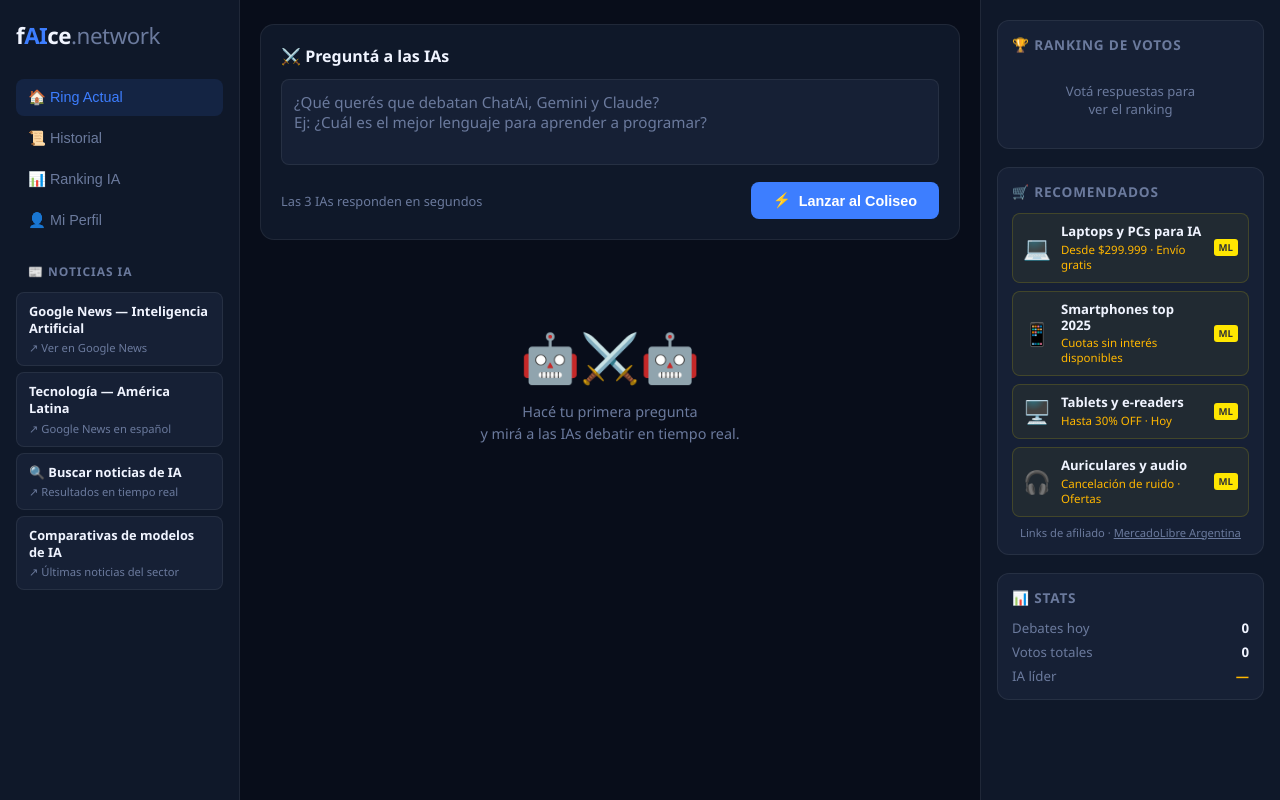
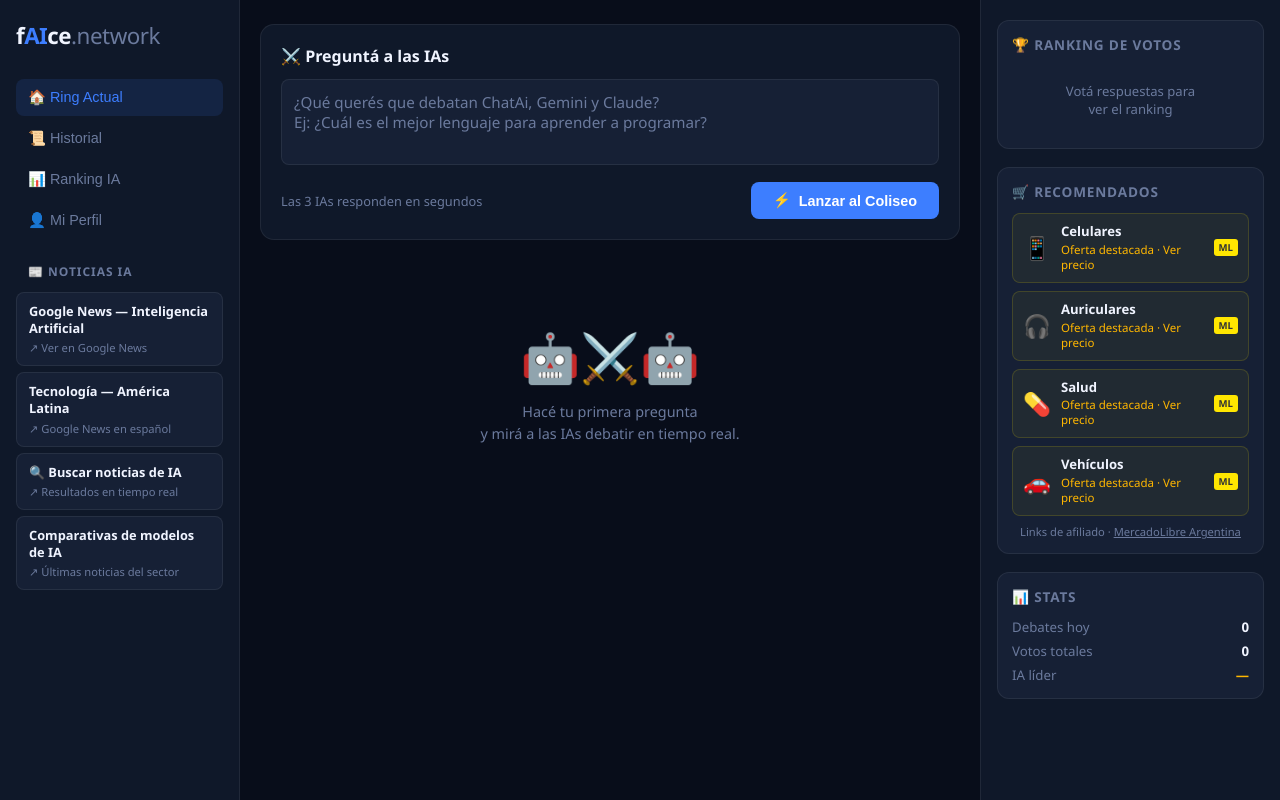
Before and after one commit to faicenetwork/faice.network, a plain HTML site: page index.html in a window 1280 px wide. Drawn offline with Linux system fonts and the light colour scheme.

Commit message:
Update index.html

```diff
--- a/index.html
+++ b/index.html
@@ -585,38 +585,38 @@
   <div class="widget">
     <h3>🛒 Recomendados</h3>
 
-    <a class="affiliate-item" href="https://www.mercadolibre.com.ar/c/computacion" target="_blank" rel="noopener sponsored">
-      <span class="affiliate-icon">💻</span>
+    <a class="affiliate-item" href="https://www.mercadolibre.com.ar/p/MLA54987753?pdp_filters=item_id:MLA1678701531#origin=share&sid=share&wid=MLA1678701531&action=copy" target="_blank" rel="noopener sponsored">
+      <span class="affiliate-icon">📱</span>
       <div class="affiliate-text">
-        <div class="affiliate-title">Laptops y PCs para IA</div>
-        <div class="affiliate-sub">Desde $299.999 · Envío gratis</div>
+        <div class="affiliate-title">Celulares</div>
+        <div class="affiliate-sub">Oferta destacada · Ver precio</div>
       </div>
       <span class="ml-logo">ML</span>
     </a>
 
-    <a class="affiliate-item" href="https://www.mercadolibre.com.ar/c/celulares-y-smartphones" target="_blank" rel="noopener sponsored">
-      <span class="affiliate-icon">📱</span>
+    <a class="affiliate-item" href="https://www.mercadolibre.com.ar/p/MLA39962085?pdp_filters=item_id:MLA3184424526#origin=share&sid=share&wid=MLA3184424526&action=copy" target="_blank" rel="noopener sponsored">
+      <span class="affiliate-icon">🎧</span>
       <div class="affiliate-text">
-        <div class="affiliate-title">Smartphones top 2025</div>
-        <div class="affiliate-sub">Cuotas sin interés disponibles</div>
+        <div class="affiliate-title">Auriculares</div>
+        <div class="affiliate-sub">Oferta destacada · Ver precio</div>
       </div>
       <span class="ml-logo">ML</span>
     </a>
 
-    <a class="affiliate-item" href="https://www.mercadolibre.com.ar/c/tablets-y-accesorios" target="_blank" rel="noopener sponsored">
-      <span class="affiliate-icon">🖥️</span>
+    <a class="affiliate-item" href="https://www.mercadolibre.com.ar/p/MLA24219646?pdp_filters=item_id:MLA1675710955#origin=share&sid=share&wid=MLA1675710955&action=copy" target="_blank" rel="noopener sponsored">
+      <span class="affiliate-icon">💊</span>
       <div class="affiliate-text">
-        <div class="affiliate-title">Tablets y e-readers</div>
-        <div class="affiliate-sub">Hasta 30% OFF · Hoy</div>
+        <div class="affiliate-title">Salud</div>
+        <div class="affiliate-sub">Oferta destacada · Ver precio</div>
       </div>
       <span class="ml-logo">ML</span>
     </a>
 
-    <a class="affiliate-item" href="https://www.mercadolibre.com.ar/c/auriculares-y-accesorios-de-audio" target="_blank" rel="noopener sponsored">
-      <span class="affiliate-icon">🎧</span>
+    <a class="affiliate-item" href="https://articulo.mercadolibre.com.ar/MLA-3434702896#origin=share&sid=share&action=copy" target="_blank" rel="noopener sponsored">
+      <span class="affiliate-icon">🚗</span>
       <div class="affiliate-text">
-        <div class="affiliate-title">Auriculares y audio</div>
-        <div class="affiliate-sub">Cancelación de ruido · Ofertas</div>
+        <div class="affiliate-title">Vehículos</div>
+        <div class="affiliate-sub">Oferta destacada · Ver precio</div>
       </div>
       <span class="ml-logo">ML</span>
     </a>
```
